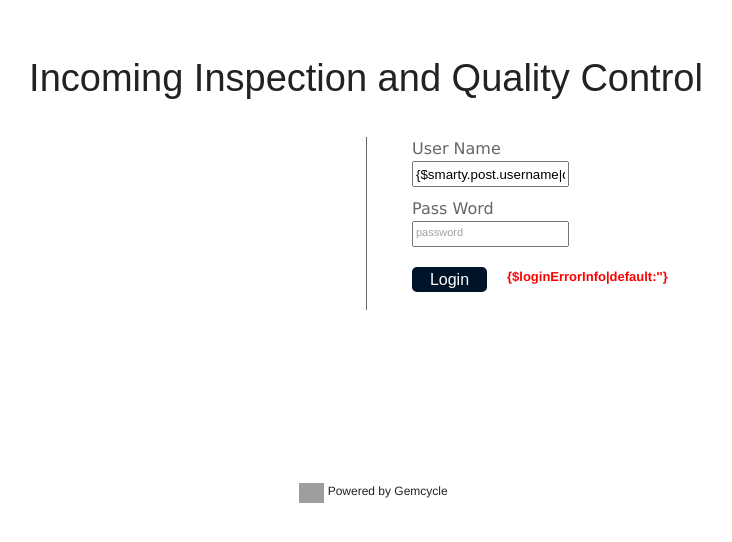
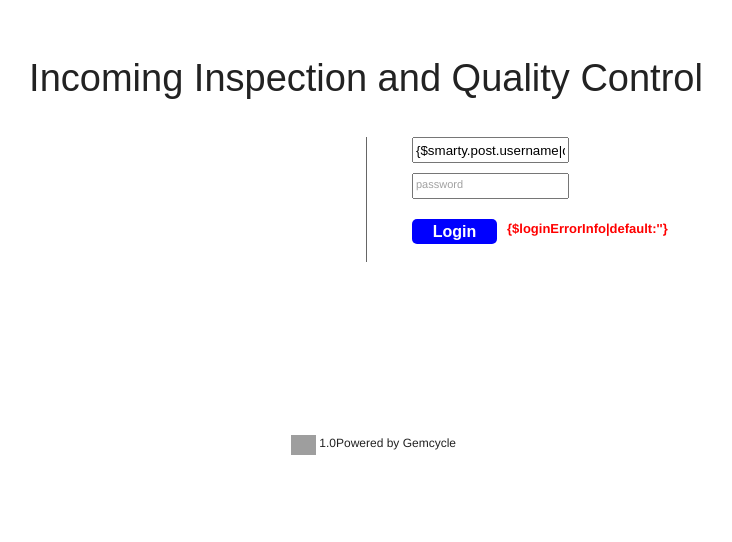
Before and after one commit to gary1990/TDK, a CodeIgniter app: the page made by application/views/templates/login.tpl in a window 1280 px wide. Shown: the top 542 px of the page, without its empty margins (274-1006 px from the left). Run offline with CodeIgniter, Linux system fonts and the light colour scheme; grey boxes are pictures that could not be loaded.

Commit message:
v1.0.0.1

```diff
--- a/application/controllers/incomingSpec.php
+++ b/application/controllers/incomingSpec.php
@@ -309,6 +309,8 @@
 				$toleranceNum = '';
 				$adjust = '';
 				//check col num
+				echo $highestColumn;
+				return;
 				if($highestColumn == 'I')
 				{
 					//get first row
--- a/application/controllers/reportCenter.php
+++ b/application/controllers/reportCenter.php
@@ -63,7 +63,7 @@
 			foreach ($resultArr as $value)
 			{
 				$measvlaue = $value['measvlaue'];
-				for($i = 1; $i < strlen($measvlaue); $i++)
+				for($i = 0; $i < 5; $i++)
 				{
 					$measvlaue = substr($measvlaue, 0, strlen($measvlaue)-1);
 					if(is_numeric($measvlaue))
@@ -81,7 +81,6 @@
 				$limitLine2[$value['testTime']] = $value['nominalvalue']+$value['tolerancenum'];
 			}
 		}
-
 		$this->smarty->assign("resultList",$resultList);
 		$this->smarty->assign("limitLine1",$limitLine1);
 		$this->smarty->assign("limitLine2",$limitLine2);
--- a/application/views/templates/login.tpl
+++ b/application/views/templates/login.tpl
@@ -45,12 +45,13 @@
 			.button1{
 				cursor:pointer;
 				color:white;
-				background-color:#001429;
+				background-color:blue;
 				border: 0;
 				border-radius:5px;
-				width:75px;
+				width:85px;
 				height:25px;
 				font-size:16px;
+				font-weight: bold;
 			}
 			.inline{
 				margin-right:20px;
@@ -134,7 +135,7 @@
 						<form id="locLoginForm" action="{site_url('login/validateLogin')}" method="post">
 							<div class="clear prepend-1">
 								<div class="locWhite locMid label1">
-									User Name
+
 								</div>
 							</div>
 							<div class="clear prepend-1 span-11 inline append-bottom10">
@@ -147,7 +148,7 @@
 							</div>
 							<div class="clear prepend-1">
 								<div class="locWhite locMid label1">
-									Pass Word
+
 								</div>
 							</div>
 							<div class="clear prepend-1 span-11 inline append-bottom20">
@@ -188,7 +189,7 @@
 				</div>
 				<div class="clear prepend-20 span-21">
 					<img src="{base_url()}resource/img/gemcycle.png"/>
-					<span>Powered by Gemcycle</span>
+					<span>1.0Powered by Gemcycle</span>
 				</div>
 			</div>
 		</div>
```
Also changed, not shown: application/views/templates_c/5766cce7ca9b34eb34b6cd59e3b4625a8f81d999.file.incomingSpecImportConfig.tpl.php (+4 -4 lines), application/views/templates_c/e9c889001306a3e2053110da57cc123d828ca022.file.login.tpl.php (+8 -7 lines).
